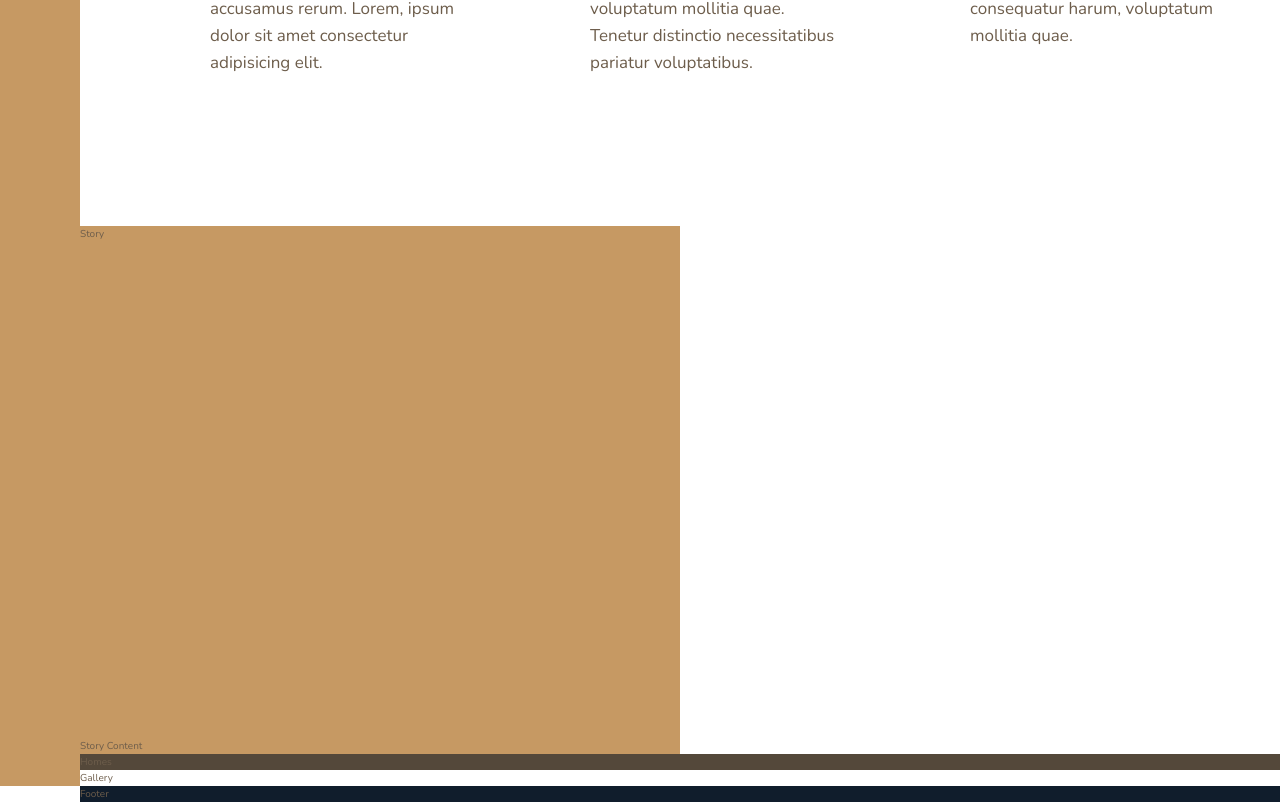
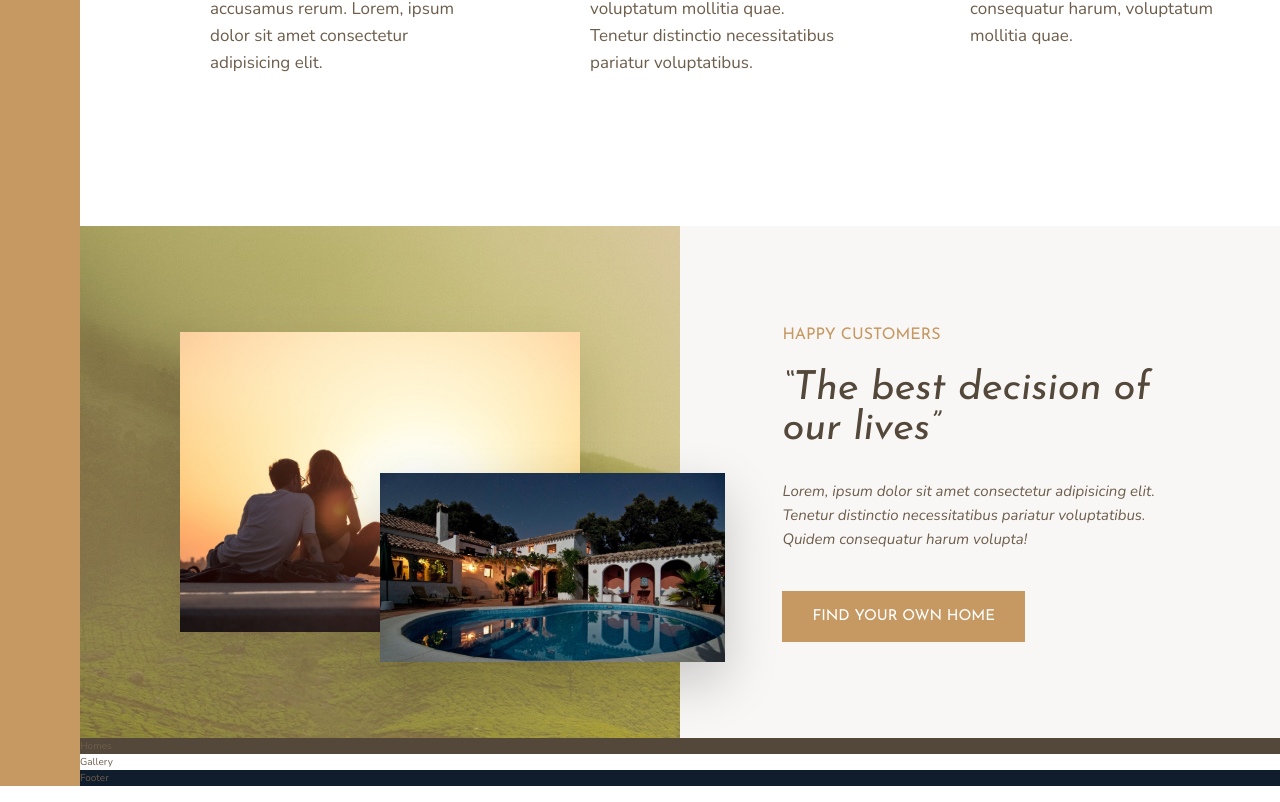
Before and after one commit to mikiasgv/grid-layout, a Vue app: page / in a window 1280 px wide. Shown: the part 1052-1854 px from the top of the page. Built offline with nearby package versions, Linux system fonts and the light colour scheme.

Commit message:
story content complete

```diff
--- a/src/assets/sass/_story.scss
+++ b/src/assets/sass/_story.scss
@@ -2,10 +2,45 @@
   &__pictures {
     background-color: $color-primary;
     grid-column: full-start / col-end 4;
+    background-image: linear-gradient(rgba($color-primary, .5), rgba($color-primary, .5)), url(/img/back.jpg);
+
+    display: grid;
+    grid-template-rows: repeat(6, 1fr);
+    grid-template-columns: repeat(6, 1fr);
+    align-items: center;
+  }
+
+  &__img--1 {
+    width: 100%;
+    grid-row: 2 / 6;
+    grid-column: 2 / 6;
+    box-shadow: 0 2rem 5rem rgba(#000, .1);
+  }
+
+  &__img--2 {
+    width: 115%;
+    grid-row: 4 / 6;
+    grid-column: 4 / 7;
+    z-index: 9;
+    box-shadow: 0 2rem 5rem rgba(#000, .2);
   }
 
   &__content {
     background-color: $color-grey-light-1;
     grid-column: col-start 5 / full-end;
+
+    display: flex;
+    flex-direction: column;
+    justify-content: center;
+    align-items: flex-start;
+
+    padding: 6rem 8vw;
+
+  }
+
+  &__text {
+    font-size: 1.5rem;
+    font-style: italic;
+    margin-bottom: 4rem;
   }
 }
--- a/src/components/StoryComponent.vue
+++ b/src/components/StoryComponent.vue
@@ -1,5 +1,12 @@
 <template>
-  <div class="story__pictures">Story</div>
+  <div class="story__pictures">
+    <img
+      src="img/story-1.jpeg"
+      alt="Couple with a new home"
+      class="story__img--1"
+    />
+    <img src="img/story-2.jpeg" alt="New house" class="story__img--2" />
+  </div>
 </template>
 
 <script>
--- a/src/components/StoryContentComponent.vue
+++ b/src/components/StoryContentComponent.vue
@@ -1,5 +1,16 @@
 <template>
-  <div class="story__pictures">Story Content</div>
+  <div class="story__content">
+    <h3 class="heading-3 mb-sm">Happy customers</h3>
+    <h2 class="heading-2 heading-2--dark mb-md">
+      &ldquo;The best decision of our lives&rdquo;
+    </h2>
+    <p class="story__text">
+      Lorem, ipsum dolor sit amet consectetur adipisicing elit. Tenetur
+      distinctio necessitatibus pariatur voluptatibus. Quidem consequatur harum
+      volupta!
+    </p>
+    <button class="btn">Find your own home</button>
+  </div>
 </template>
 
 <script>
```
